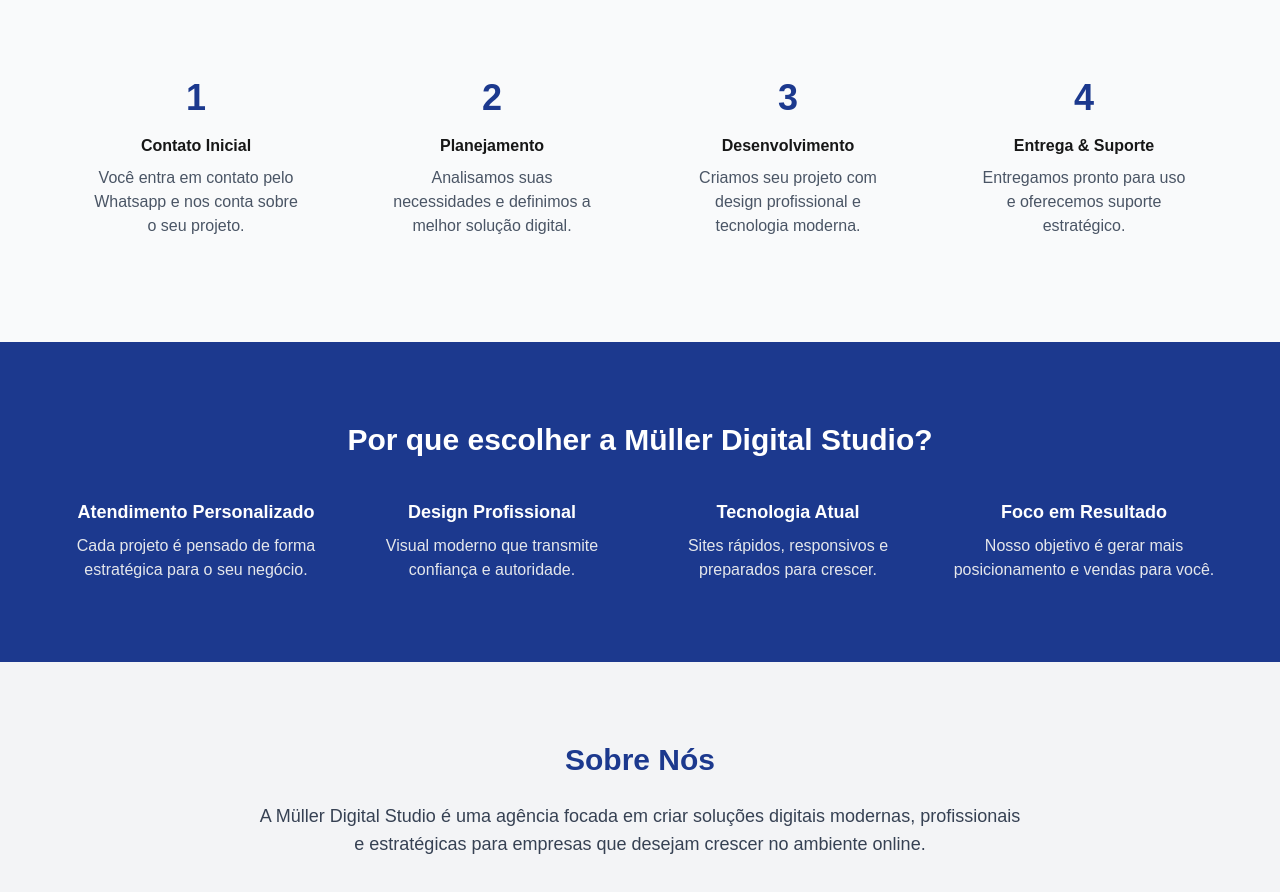
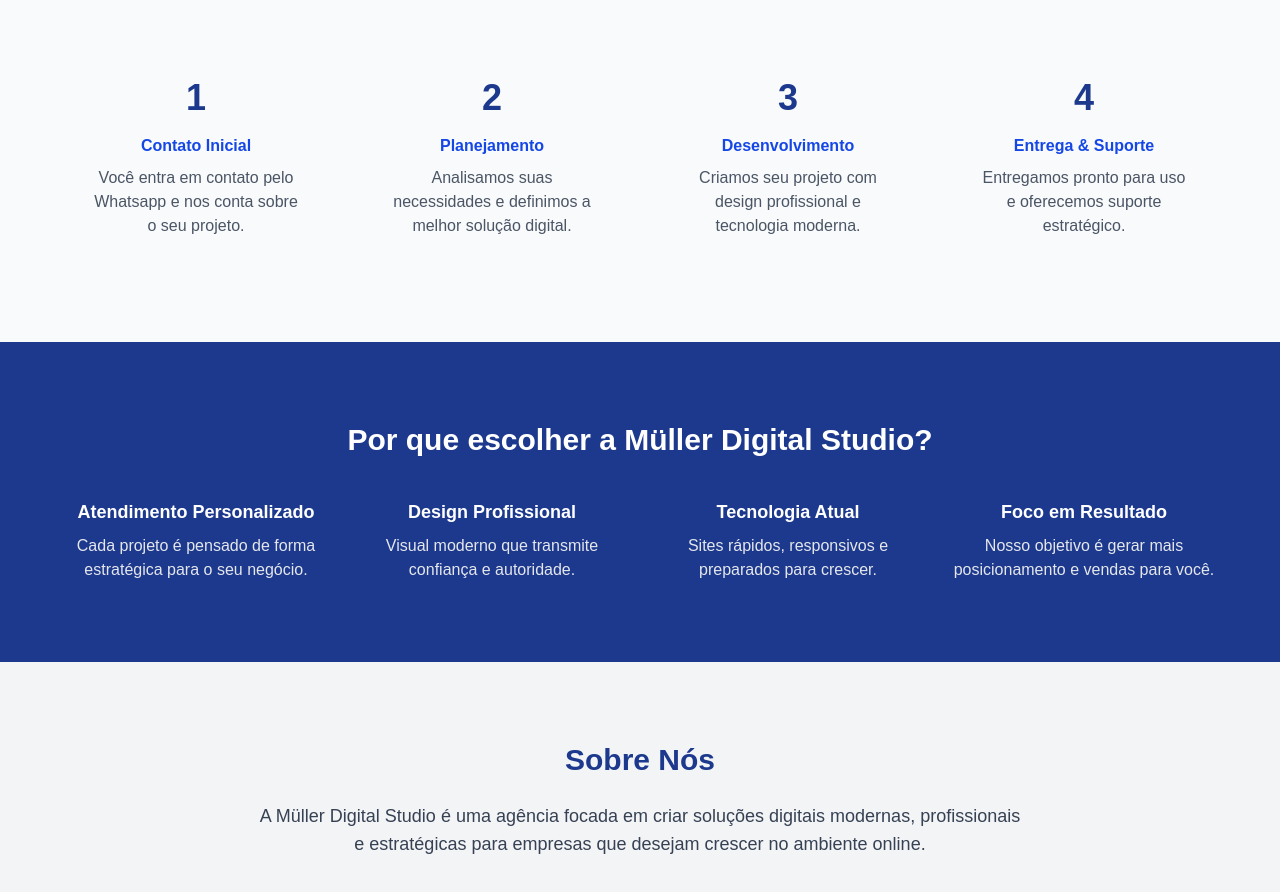
Before and after one commit to danielmuller-dev/muller-digital-studio, a Next.js app: page / in a window 1280 px wide. Shown: the part 1284-2176 px from the top of the page. Built offline with nearby package versions, Linux system fonts and the light colour scheme.

Commit message:
Ajustando cores de tititulo

```diff
--- a/app/page.tsx
+++ b/app/page.tsx
@@ -104,7 +104,7 @@
         <div className="grid md:grid-cols-4 gap-8 max-w-6xl mx-auto">
           <div className="p-6">
             <div className="text-4xl font-bold text-blue-900 mb-4">1</div>
-            <h3 className="font-semibold mb-2">Contato Inicial</h3>
+            <h3 className="font-semibold mb-2 text-blue-700">Contato Inicial</h3>
             <p className="text-gray-600">
               Você entra em contato pelo Whatsapp e nos conta sobre o seu projeto.
             </p>
@@ -112,7 +112,7 @@
 
           <div className="p-6">
           <div className="text-4xl font-bold text-blue-900 mb-4">2</div>
-          <h3 className="font-semibold mb-2">Planejamento</h3>
+          <h3 className="font-semibold mb-2 text-blue-700">Planejamento</h3>
           <p className="text-gray-600">
             Analisamos suas necessidades e definimos a melhor solução digital.
           </p>
@@ -120,7 +120,7 @@
 
           <div className="p-6">
             <div className="text-4xl font-bold text-blue-900 mb-4">3</div>
-            <h3 className="font-semibold mb-2">Desenvolvimento</h3>
+            <h3 className="font-semibold mb-2 text-blue-700">Desenvolvimento</h3>
             <p className="text-gray-600">
               Criamos seu projeto com design profissional e tecnologia moderna.
             </p>
@@ -128,7 +128,7 @@
 
           <div className="p-6">
             <div className="text-4xl font-bold text-blue-900 mb-4">4</div>
-            <h3 className="font-semibold mb-2">Entrega & Suporte</h3>
+            <h3 className="font-semibold mb-2 text-blue-700">Entrega & Suporte</h3>
             <p className="text-gray-600">
               Entregamos pronto para uso e oferecemos suporte estratégico.
             </p>
```
